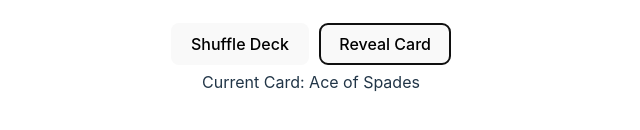
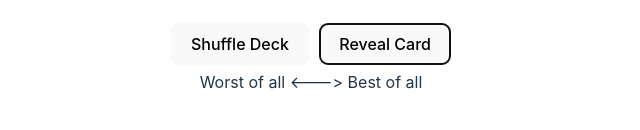
Before and after one commit to yivi/telepathic-prompt, a Vue app: page / in a window 1280 px wide. Both pictures are taken after a click on the button "Reveal Card". Shown: the part 344-474 px from the top of the page, without its empty margins (329-969 px from the left). Built offline with nearby package versions, Linux system fonts and the light colour scheme.

Commit message:
use Card interface

```diff
--- a/src/App.vue
+++ b/src/App.vue
@@ -7,7 +7,52 @@
 <script setup lang="ts">
 import { ref } from 'vue';
 import DeckComponent from './components/DeckComponent.vue';
+import type { Card } from './models/Card';
 
 // Example deck of cards
-const deckOfCards = ref(['Ace of Spades', '2 of Hearts', '3 of Diamonds', '4 of Clubs']);
+const deckOfCards = ref<Card[]>([
+  {
+    number: 1,
+    textLess: 'Worst of all',
+    textMore: 'Best of all',
+    source: 'deck-1'
+  },
+  {
+    number: 2,
+    textLess: 'Smallest of all',
+    textMore: 'Biggest of all',
+    source: 'deck-1'
+  },
+  {
+    number: 3,
+    textLess: 'Sweetest of all',
+    textMore: 'Sourest of all',
+    source: 'deck-1'
+  },
+  {
+    number: 4,
+    textLess: 'Oldest of all',
+    textMore: 'Newest of all',
+    source: 'deck-1'
+  },
+  {
+    number: 5,
+    textLess: 'Ugliest of all',
+    textMore: 'Prettiest of all',
+    source: 'deck-1'
+  },
+  {
+    number: 6,
+    textLess: 'Softest',
+    textMore: 'Hardest',
+    source: 'deck-1'
+  },
+  {
+    number: 7,
+    textLess: 'Best Actor',
+    textMore: 'Hardest',
+    source: 'deck-1'
+  }
+])
+
 </script>
--- a/src/components/DeckComponent.vue
+++ b/src/components/DeckComponent.vue
@@ -6,23 +6,24 @@
     </button>
     <div v-if="revealedCards.length > 0">
       <div v-for="(card, index) in revealedCards" :key="index">
-        {{ index === 0 ? 'Current Card: ' : 'Previous Card: ' }}{{ card }}
+        {{ card.textLess + '  <--->  ' + card.textMore }}
       </div>
     </div>
   </div>
 </template>
 
 <script setup lang="ts">
-import { ref, defineProps } from 'vue';
+import { ref } from 'vue';
+import {Card} from "../models/Card.ts";
 
 // Define props to receive the deck array
 const props = defineProps<{
-  deck: string[]
+  deck: Card[]
 }>();
 
 // Local state to manage the deck and revealed cards
-const currentDeck = ref([...props.deck]);
-const revealedCards = ref<string[]>([]);
+const currentDeck = ref<Card[]>([...props.deck]);
+const revealedCards = ref<Card[]>([]);
 
 // Method to shuffle and reset the deck
 const shuffleDeck = () => {
--- /dev/null
+++ b/src/models/Card.ts
@@ -0,0 +1,6 @@
+export interface Card {
+    number: number;
+    textLess: string;
+    textMore: string;
+    source: string;
+}
```
Also changed, not shown: src/components/HelloWorld.vue (deleted, +0 -41 lines).
